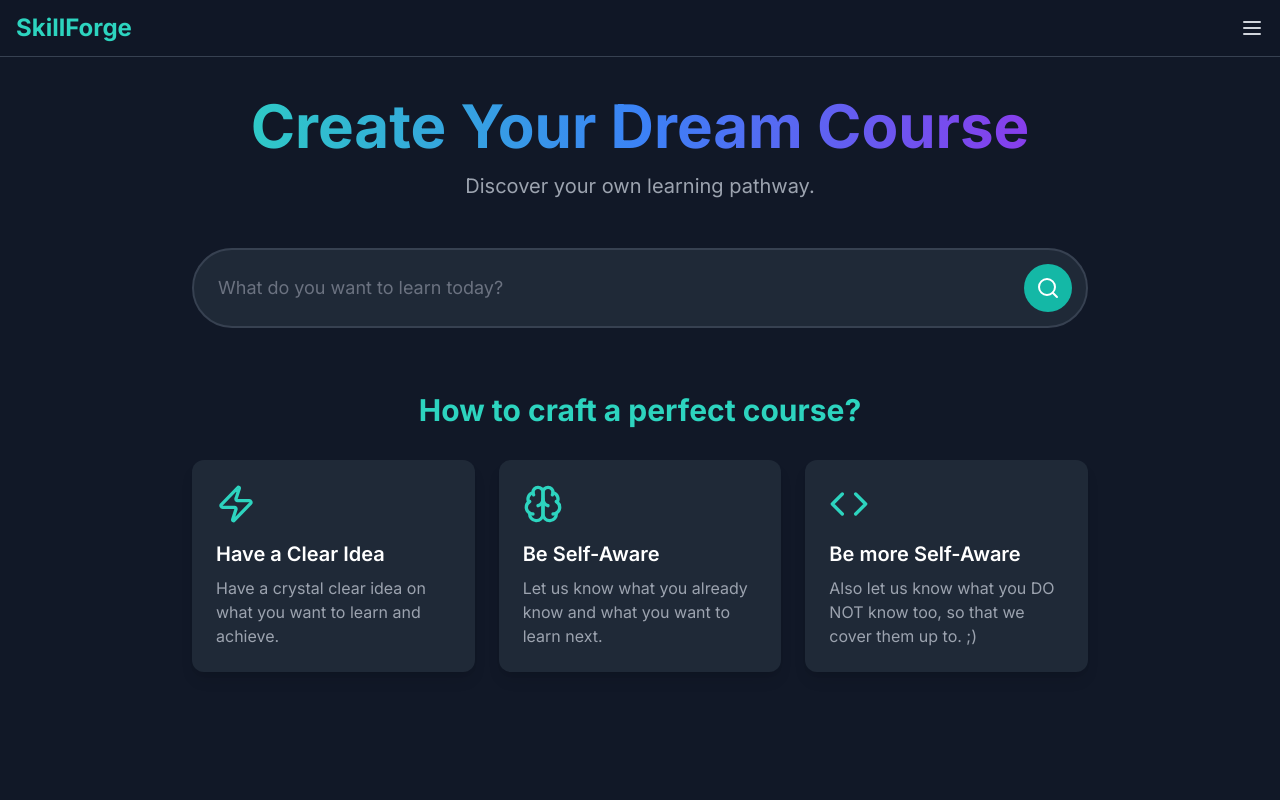
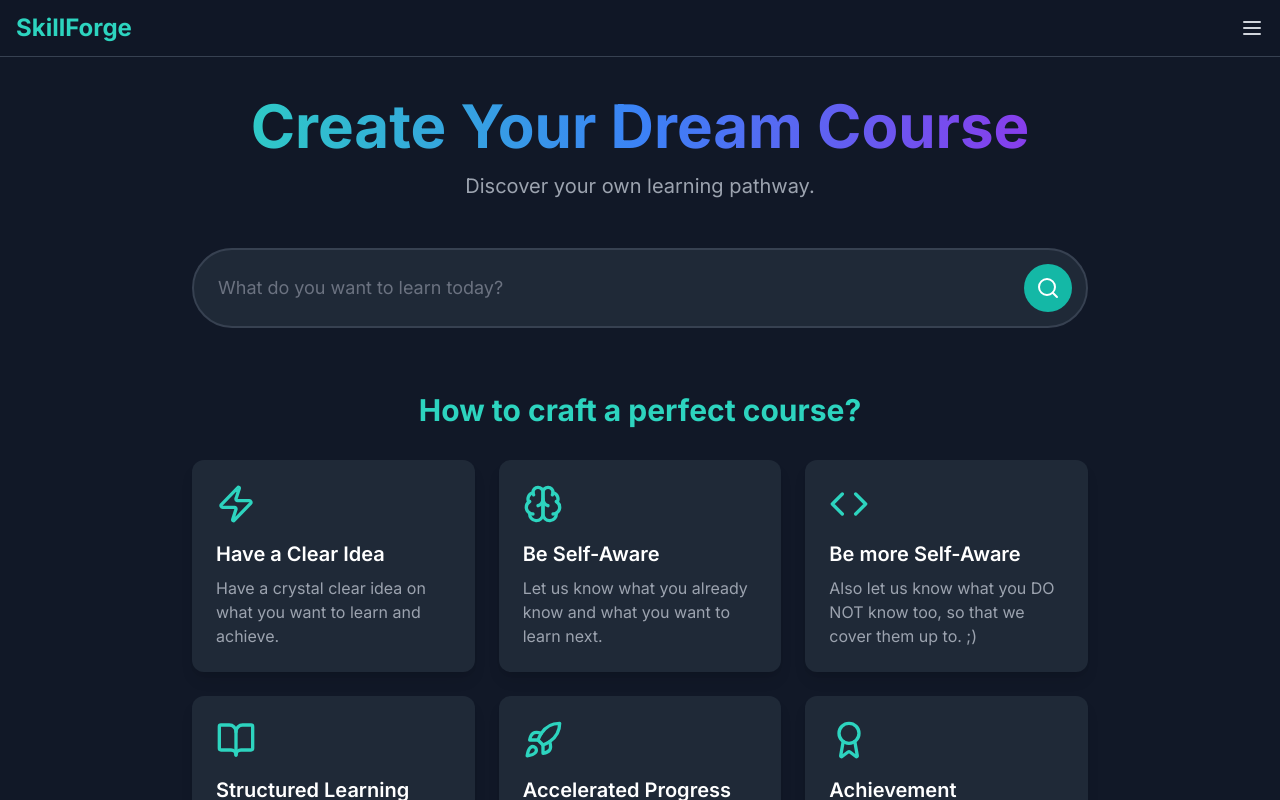
Before and after one commit to Hamhunter23/H2S, a Next.js app in the folder skillforage/: page /createCourse in a window 1280 px wide. Shown: the top 800 px of the page. Built offline with nearby package versions, Linux system fonts and the light colour scheme.

Commit message:
Updated createCourse UI

```diff
--- a/skillforage/app/createCourse/page.tsx
+++ b/skillforage/app/createCourse/page.tsx
@@ -243,6 +243,23 @@ const LearningComponent: React.FC = () => {
                     title="Be more Self-Aware"
                     description="Also let us know what you DO NOT know too, so that we cover them up to. ;)"
                   />
+                   <FeatureCard
+                    icon={<BookOpen size={40} />}
+                    title="Structured Learning"
+                    description="Organize your learning journey with a personalized roadmap and step-by-step guidance."
+                  />
+
+                  <FeatureCard
+                    icon={<Rocket size={40} />}
+                    title="Accelerated Progress"
+                    description="Learn faster and more efficiently with targeted exercises and optimized learning strategies."
+                  />
+
+                  <FeatureCard
+                    icon={<Award size={40} />}
+                    title="Achievement Recognition"
+                    description="Track your progress and celebrate milestones, motivating you to keep learning and growing."
+                  />
                 </div>
               </motion.div>
             )}
```
